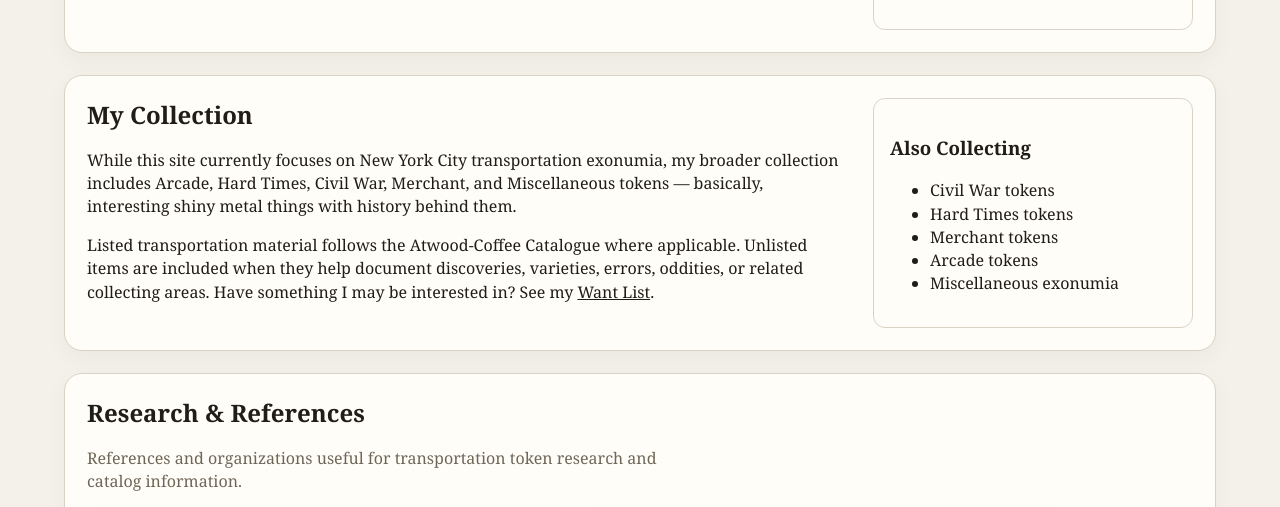
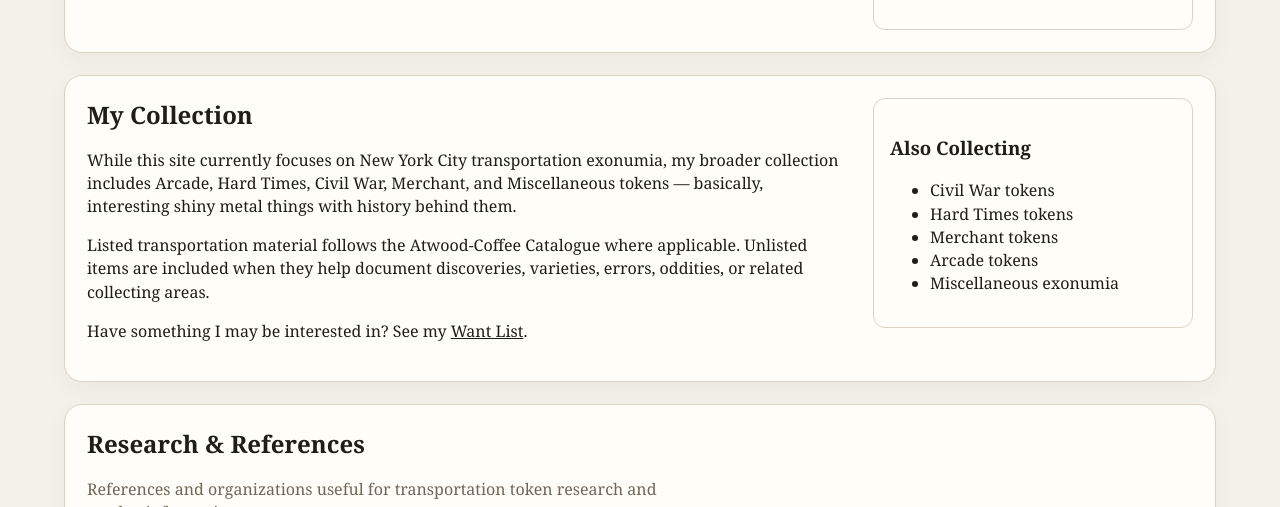
Before and after one commit to kellysbakery/exonumist, an Eleventy site: page src/about.njk in a window 1280 px wide. Shown: the part 276-783 px from the top of the page. Built offline with nearby package versions, Linux system fonts and the light colour scheme; Eleventy itself is replaced by a stand-in of ours; files that its build step writes are made by us from their sources.

Commit message:
add new paragraph

```diff
--- a/src/about.njk
+++ b/src/about.njk
@@ -48,7 +48,10 @@ permalink: /about/index.html
       <p class="prose-width">
         Listed transportation material follows the Atwood-Coffee Catalogue where applicable. Unlisted items
         are included when they help document discoveries, varieties, errors, oddities, or related collecting
-        areas. Have something I may be interested in? See my
+        areas.
+      </p>
+      <p class="prose-width">
+        Have something I may be interested in? See my
         <a href="/wanted/">Want List</a>.
       </p>
     </div>
```
